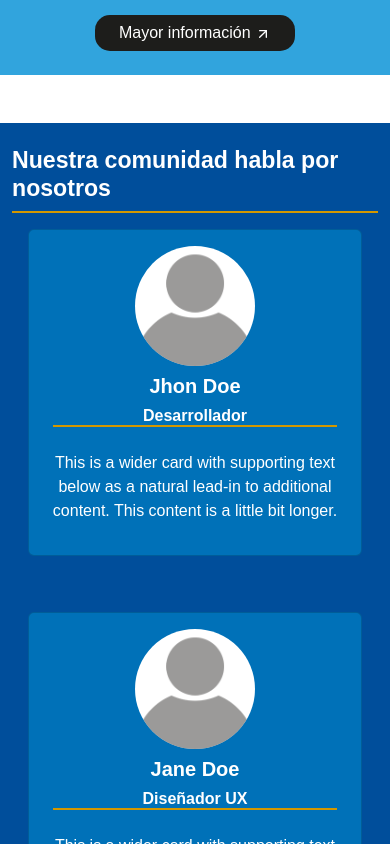
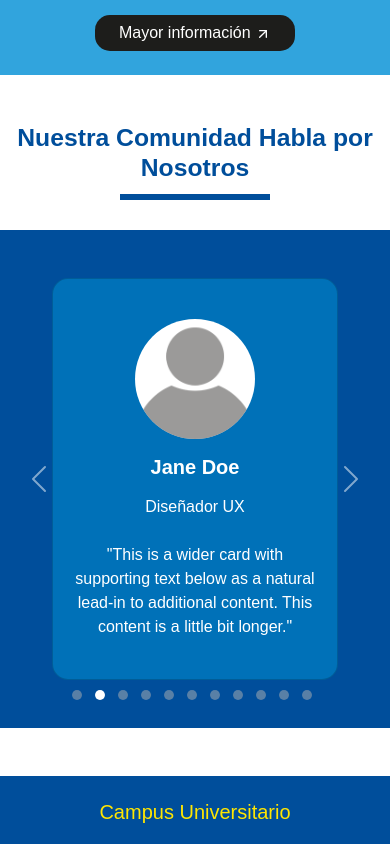
Before and after one commit to SergioCallanPerez/UntelsWebFrontend, a React (Vite) app: page /pregrado in a window 390 px wide. Shown: the part 5820-6664 px from the top of the page. Built offline with nearby package versions, Linux system fonts and the light colour scheme; a web font is replaced by a local one.

Commit message:
Add PagerView component for responsive card display; update Experiences section and styles

```diff
--- /dev/null
+++ b/src/main/components/pager.jsx
@@ -0,0 +1,42 @@
+import React from "react";
+import { Row, Col, Carousel } from "react-bootstrap";
+import { useMediaQuery } from "react-responsive";
+import "@/styles/pager.css"
+
+export default function PagerView({ children }) {
+  const isMd = useMediaQuery({
+    query: "(max-width: 768px)",
+  });
+
+  const chunkedChildren = React.Children.toArray(children).reduce(
+    (resultArray, child, index) => {
+      const chunkIndex = Math.floor(index / (isMd? 1:3));
+      if (!resultArray[chunkIndex]) {
+        resultArray[chunkIndex] = [];
+      }
+      resultArray[chunkIndex].push(child);
+      return resultArray;
+    },
+    []
+  );
+
+  return (
+    <Carousel className="pager-main">
+      {chunkedChildren.map((group, index) => (
+        <Carousel.Item key={`pager-item-${index}`} interval={4000}>
+          <Row className="px-3">
+            {group.map((child, idx) => (
+              <Col
+                key={idx}
+                xs={12}
+                md={4}
+              >
+                {child}
+              </Col>
+            ))}
+          </Row>
+        </Carousel.Item>
+      ))}
+    </Carousel>
+  );
+}
--- a/src/main/pages/main/index.jsx
+++ b/src/main/pages/main/index.jsx
@@ -22,7 +22,9 @@ export default function Main() {
       }
       <AdmissionAd />
       <Experiences/>
-      <Follow />
+      {
+        //  <Follow />
+      }
     </main>
   );
 }
--- a/src/main/pages/main/sections/carousel.jsx
+++ b/src/main/pages/main/sections/carousel.jsx
@@ -40,6 +40,7 @@ export default function MainCarousel() {
           onSelect={handleSelect}
           controls={false}
           //indicators={false}
+          className="carousel-main"
         >
           {carouselImages.map((img, idx) => (
             <Carousel.Item key={idx} interval={4000}>
--- a/src/main/pages/main/sections/experiences.jsx
+++ b/src/main/pages/main/sections/experiences.jsx
@@ -1,8 +1,9 @@
 import React from "react";
-import { Container, Row, Col } from "react-bootstrap";
+import { Container } from "react-bootstrap";
 import Card from "react-bootstrap/Card";
+import PagerView from "@/components/pager";
+import userLogo from "@/assets/user_icon.png";
 
-import userLogo from "@/assets/user_icon.png";
 import "@/styles/experiences.css";
 
 const cases = [
@@ -24,41 +25,92 @@ const cases = [
     text: "This is a wider card with supporting text below as a natural lead-in to additional content. This content is a little bit longer.",
     work: "Desarrollador",
   },
+  {
+    id: "4",
+    name: "Jhon Doe",
+    text: "This is a wider card with supporting text below as a natural lead-in to additional content. This content is a little bit longer.",
+    work: "Desarrollador",
+  },
+  {
+    id: "5",
+    name: "Jane Doe",
+    text: "This is a wider card with supporting text below as a natural lead-in to additional content. This content is a little bit longer.",
+    work: "Diseñador UX",
+  },
+  {
+    id: "6",
+    name: "Jhon Smith",
+    text: "This is a wider card with supporting text below as a natural lead-in to additional content. This content is a little bit longer.",
+    work: "Desarrollador",
+  },
+  {
+    id: "7",
+    name: "Jhon Doe",
+    text: "This is a wider card with supporting text below as a natural lead-in to additional content. This content is a little bit longer.",
+    work: "Desarrollador",
+  },
+  {
+    id: "8",
+    name: "Jane Doe",
+    text: "This is a wider card with supporting text below as a natural lead-in to additional content. This content is a little bit longer.",
+    work: "Diseñador UX",
+  },
+  {
+    id: "9",
+    name: "Jhon Smith",
+    text: "This is a wider card with supporting text below as a natural lead-in to additional content. This content is a little bit longer.",
+    work: "Desarrollador",
+  },
+  {
+    id: "10",
+    name: "Jhon Doe",
+    text: "This is a wider card with supporting text below as a natural lead-in to additional content. This content is a little bit longer.",
+    work: "Desarrollador",
+  },
+  {
+    id: "11",
+    name: "Jane Doe",
+    text: "This is a wider card with supporting text below as a natural lead-in to additional content. This content is a little bit longer.",
+    work: "Diseñador UX",
+  },
 ];
 
 export default function Experiences() {
   return (
-    <section className="py-4 primary">
+    <section>
+      <h2 className="background-title with-underline text-center">
+        <b>Nuestra Comunidad Habla por Nosotros</b>
+      </h2>
+      <Container fluid className="primary mx-0 px-0 py-5 mt-5">
         <Container>
-        <div className="d-flex align-items-center with-h-divider-on-background justify-content-center">
-          <h3>
-              <b>Nuestra comunidad habla por nosotros</b>
-          </h3>
-        </div>
-        <Row className="g-4 justify-content-center">
+          <PagerView>
             {cases.map((caseItem) => (
-            <Col xs={12} md={3} key={caseItem.id} className="d-flex flex-column align-items-center text-center">
-              <Card className="background-light m-3 justify-content-center">
-                <Card.Body>
+              <Card
+                key={caseItem.id}
+                className="background-light rounded-4 mx-4 py-4"
+              >
+                <Card.Body className="text-center">
                   <Card.Img
                     className="cardImg background rounded-circle"
                     variant="top"
                     src={userLogo}
                   />
-                    <Card.Title className="on-primary-color m-2">
+                  <Card.Title as={"h5"} className="mt-3">
                     <b>{caseItem.name}</b>
                   </Card.Title>
-                    <Card.Subtitle className=" m-2 on-primary-color with-h-divider-on-background">
-                    <b>{caseItem.work}</b>
+                  <Card.Subtitle as={"p"} className="mt-3">
+                    {caseItem.work}
                   </Card.Subtitle>
-                    <Card.Text className="py-3 on-primary-color">
+                  <Card.Text as={"p"} className="mt-4">
+                    {'"'}
                     {caseItem.text}
+                    {'"'}
                   </Card.Text>
                 </Card.Body>
               </Card>
-            </Col>
             ))}
-        </Row>
+          </PagerView>
+        </Container>
       </Container>
     </section>
   );
--- a/src/main/styles/carousel.css
+++ b/src/main/styles/carousel.css
@@ -13,16 +13,16 @@
   aspect-ratio: 3/1;
 }
 
-.carousel-indicators {
+.carousel-main .carousel-indicators {
   top: 100% !important;
   margin-bottom: 20;
 }
 
-.carousel-indicators button {
+.carousel-main .carousel-indicators button {
   background-color: var(--untels-gray-2) !important;
 }
 
-.carousel-indicators button.active {
+.carousel-main .carousel-indicators button.active {
   background-color: var(--untels-blue-1) !important;
 }
 
@@ -51,7 +51,7 @@
     aspect-ratio: 9/8;
   }
 
-  .carousel-indicators {
+  .carousel-main .carousel-indicators {
     top: 200% !important;
     margin-bottom: 20;
   }
--- a/src/main/styles/experiences.css
+++ b/src/main/styles/experiences.css
@@ -1,15 +1,3 @@
-.cards{
-    background-color: var(--untels-blue-2);
-    border-color: var(--untels-gray-2);
-    border-width: 4px;
-
-}
-
-.cardLine{
-    border: 2px solid var(--untels-gray-2);
-    margin: 10px 0;
-}
-
 .cardImg{
     width: 120px;
 }
--- /dev/null
+++ b/src/main/styles/pager.css
@@ -0,0 +1,16 @@
+.pager-main .carousel-indicators {
+  top: 100% !important;
+  margin-bottom: 20;
+}
+
+.pager-main .carousel-indicators button {
+  background-color: var(--untels-gray-2) !important;
+  height: 10px;
+  width: 10px;
+  border-radius: 50%;
+  margin-right: 10px;
+}
+
+.pager-main .carousel-indicators button.active {
+  background-color: var(--untels-white) !important;
+}
--- a/src/main/styles/root.css
+++ b/src/main/styles/root.css
@@ -69,6 +69,7 @@
 
 .background-light {
   background-color: var(--primary-light);
+  color: var(--on-primary-color);
 }
 
 .background-title {
```
Lines whose indentation alone changed are shown as unchanged.
